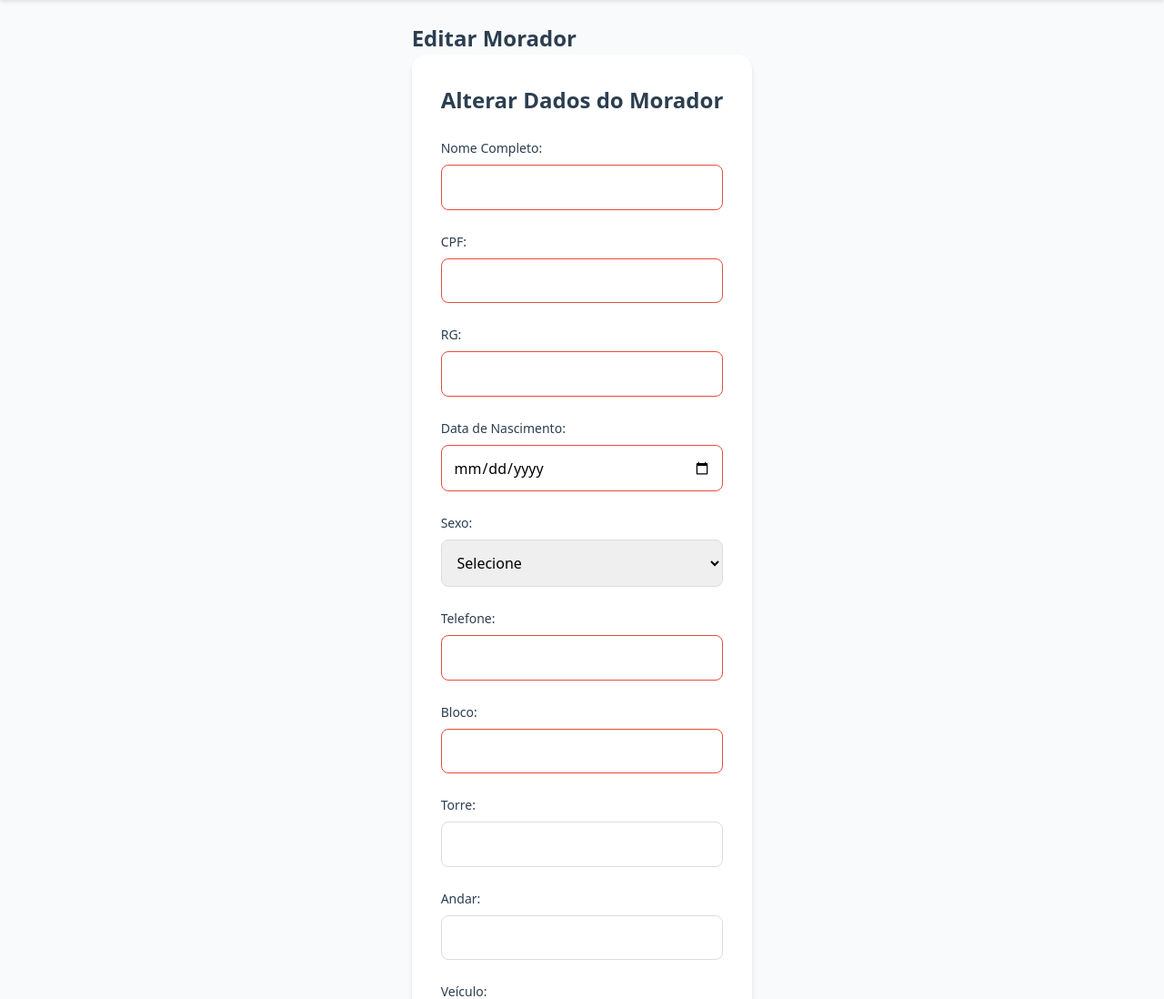
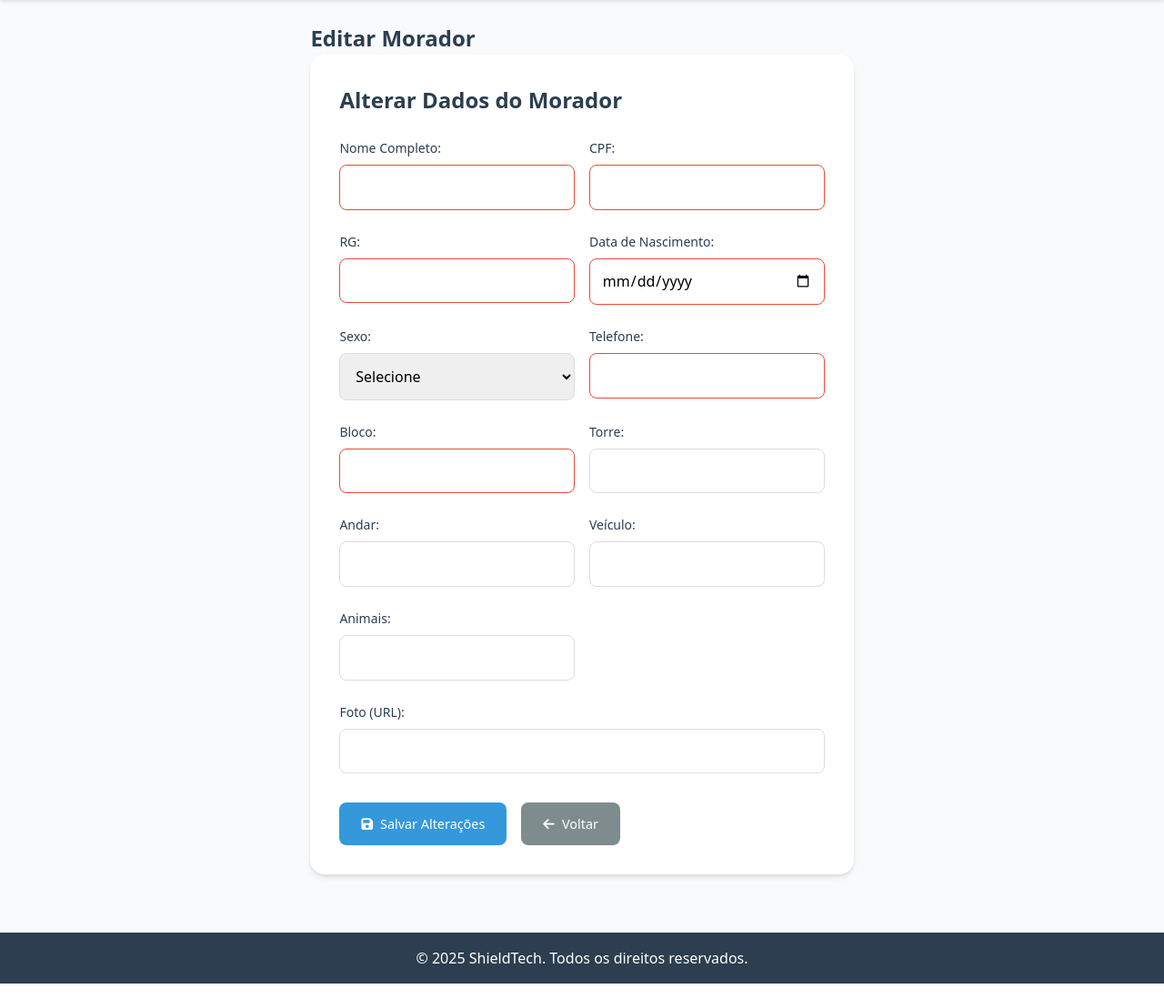
Before and after one commit to ArthurLuiz0/Projeto_ShieldTech, a PHP site: page /pages/moradores/editar_morador.php in a window 1280 px wide. Shown: the part 72-1170 px from the top of the page at 91% size. Run offline with PHP 8.4, Linux system fonts and the light colour scheme; data that the repository does not hold is empty.

Commit message:
Layout de grade 2x1 para formulários de edição

```diff
--- a/pages/moradores/editar_morador.php
+++ b/pages/moradores/editar_morador.php
@@ -76,6 +76,7 @@
             <form method="post" action="">
                 <input type="hidden" name="id" value="<?= $campo["id_moradores"] ?>">
 
+                <div class="form-row">
                     <div class="form-group">
                         <label for="nome">Nome Completo:</label>
                         <input type="text" id="nome" name="nome" value="<?= $campo["nome"] ?>" required>
@@ -85,7 +86,9 @@
                         <label for="cpf">CPF:</label>
                         <input type="text" id="cpf" name="cpf" value="<?= $campo["cpf"] ?>" required>
                     </div>
+                </div>
 
+                <div class="form-row">
                     <div class="form-group">
                         <label for="rg">RG:</label>
                         <input type="text" id="rg" name="rg" value="<?= $campo["rg"] ?>" required>
@@ -95,7 +98,9 @@
                         <label for="data_nascimento">Data de Nascimento:</label>
                         <input type="date" id="data_nascimento" name="data_nascimento" value="<?= $campo["data_nascimento"] ?>" required>
                     </div>
+                </div>
 
+                <div class="form-row">
                     <div class="form-group">
                         <label for="sexo">Sexo:</label>
                         <select id="sexo" name="sexo" required>
@@ -109,7 +114,9 @@
                         <label for="telefone">Telefone:</label>
                         <input type="tel" id="telefone" name="telefone" value="<?= $campo["telefone"] ?>" required>
                     </div>
+                </div>
 
+                <div class="form-row">
                     <div class="form-group">
                         <label for="bloco">Bloco:</label>
                         <input type="text" id="bloco" name="bloco" value="<?= $campo["bloco"] ?>" required>
@@ -119,7 +126,9 @@
                         <label for="torre">Torre:</label>
                         <input type="text" id="torre" name="torre" value="<?= $campo["torre"] ?>">
                     </div>
+                </div>
 
+                <div class="form-row">
                     <div class="form-group">
                         <label for="andar">Andar:</label>
                         <input type="text" id="andar" name="andar" value="<?= $campo["andar"] ?>">
@@ -129,13 +138,16 @@
                         <label for="veiculo">Veículo:</label>
                         <input type="text" id="veiculo" name="veiculo" value="<?= $campo["veiculo"] ?>">
                     </div>
+                </div>
 
+                <div class="form-row">
                     <div class="form-group">
                         <label for="animais">Animais:</label>
                         <input type="text" id="animais" name="animais" value="<?= $campo["animais"] ?>">
                     </div>
+                </div>
 
-                <div class="form-group">
+                <div class="form-group full-width">
                     <label for="foto">Foto (URL):</label>
                     <input type="text" id="foto" name="foto" value="<?= $campo["foto"] ?>">
                 </div>
```
Also changed, not shown: pages/cargos/editar_cargo.php (+9 -5 lines), pages/funcionarios/editar_funcionario.php (+15 -5 lines), pages/visitantes/editar_visitante.php (+7 -1 lines). Lines whose indentation alone changed are shown as unchanged.
